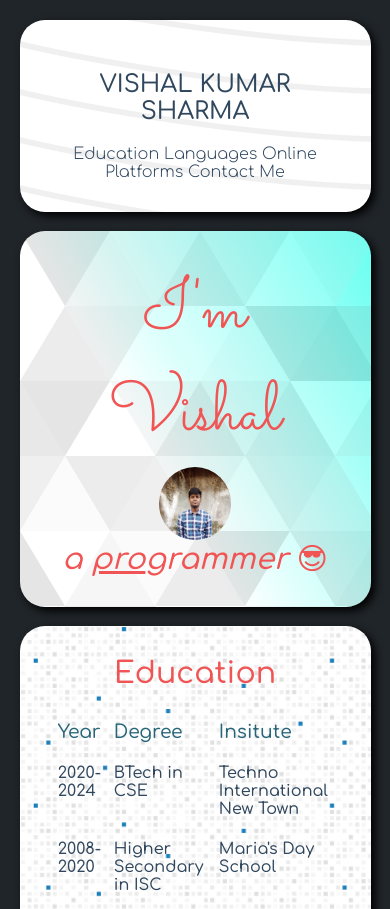
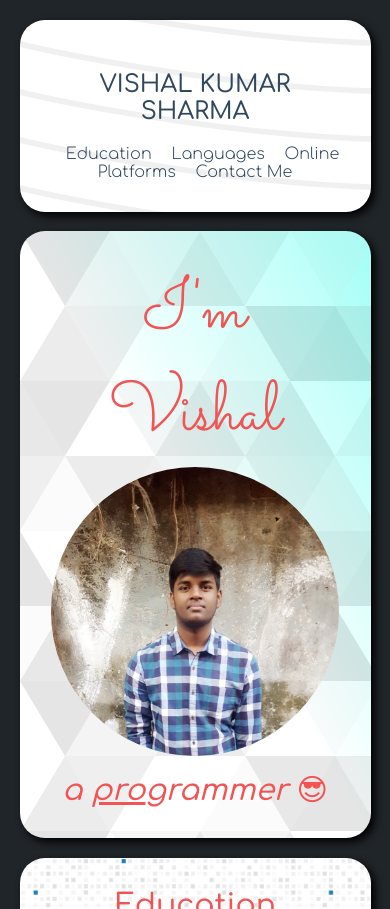
Before and after one commit to vishalkrsharma/cv, a website: page index.html in a window 390 px wide. Shown: the top 909 px of the page. Drawn offline with Linux system fonts and the light colour scheme.

Commit message:
css issues fixed

```diff
--- a/sass/main.scss
+++ b/sass/main.scss
@@ -52,6 +52,10 @@ tr{
         font-weight: 200;
         font-family: $font;
         color: #30475e;
+    }
+
+    & .nav-link {
+        padding-left: 15px;
     }
 
     margin:1%;
@@ -132,13 +136,18 @@ tr{
 @media(max-width:1000px){
 
     .intro-div{
+
+        & .my-pic{
+            width:100%;
+        }
+
+        & .intro {
+            padding-top: 15px;
+        }
+
         padding:8%;
         margin:5%;
         height:auto;
-    }
-
-    .my-pic{
-        width:100%;
     }
 
 }
```
Also changed, not shown: css/style.css.
